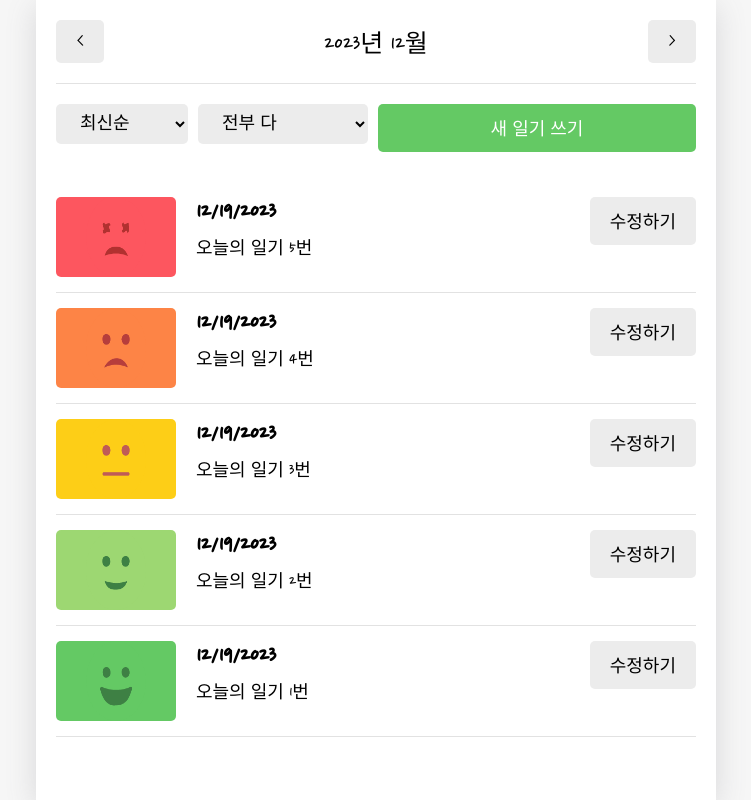
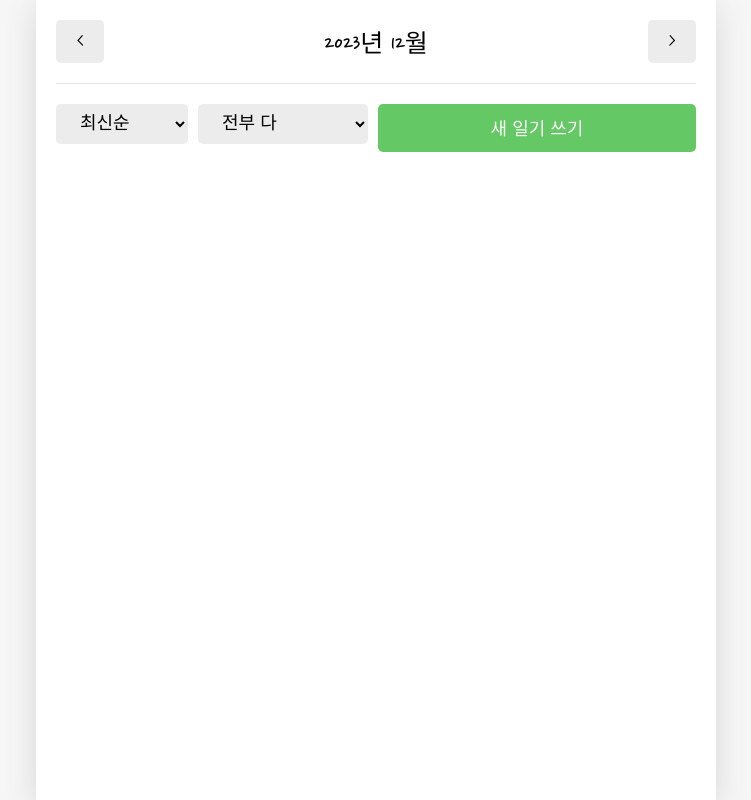
Before and after one commit to YoungKyuK/JsStudy, a React (Create React App) app in the folder emotion-diary/: page / in a window 1280 px wide. Shown: the whole page, without its empty margins (264-1015 px from the left). Built offline with nearby package versions, Linux system fonts and the light colour scheme; a web font is replaced by a local one.

Commit message:
webStorage

```diff
--- a/emotion-diary/src/App.js
+++ b/emotion-diary/src/App.js
@@ -43,50 +43,23 @@ const reducer = ( state, action ) => {
     default :
       return state;
  }
+
+ localStorage.setItem('diary', JSON.stringify(newState));
  return newState;
 };
 
 export const DiaryStateContext = React.createContext();
 export const DiaryDispatchContext = React.createContext();
 
-const dummyDate = [
-  {
-    id: 1,
-    emotion: 1,
-    content: "오늘의 일기 1번",
-    date: 1702946599997,
-  },
-  {
-    id: 2,
-    emotion: 2,
-    content: "오늘의 일기 2번",
-    date: 1702946599998,
-  },
-  {
-    id: 3,
-    emotion: 3,
-    content: "오늘의 일기 3번",
-    date: 1702946599999,
-  },
-  {
-    id: 4,
-    emotion: 4,
-    content: "오늘의 일기 4번",
-    date: 1702946600000,
-  },
-  {
-    id: 5,
-    emotion: 5,
-    content: "오늘의 일기 5번",
-    date: 1702946600001,
-  }
-]
+
 
 function App() {
 
-
   useEffect( ()=> {
-
+     const item1 = localStorage.getItem('item1');
+     const item2 = localStorage.getItem('item2');
+     const item3 = JSON.parse(localStorage.getItem('item3'));
+     console.log( {item1, item2, item3});
   },[])
 
   // 배열의 비구조화할당에 0번째 인자는 항상 state이다. 그래서 기존 state 이름인 data를 넣고
@@ -94,11 +67,25 @@ function App() {
   // useReducer(reducer, []) 두개의 인자를 꼭 전달해야하는데,
   // 첫번째 인자는 reducer(상태변화 처리함수), 두번째 인자는 state의 초기값
   // 상태변화처리함수인 reducer는 컴포넌트 밖으로 분리하여 직접 만들어줘야한다. (그래서 ,[]를 밖으로 분리)
-  const [data, dispatch] = useReducer(reducer, dummyDate);
+  const [data, dispatch] = useReducer(reducer, []);
+
+  // App 컴포넌트가 마운트 되었을 때
+  useEffect( ()=> {
+    const localData = localStorage.getItem('diary');
+    if(localData){
+      const diaryList = JSON.parse(localData).sort((a,b)=>parseInt(b.id) - parseInt(a.id));
+      dataId.current = parseInt(diaryList[0].id) + 1
+
+      console.log(diaryList);
+      console.log(dataId);
+
+      dispatch({type: "INIT", data:diaryList});
+    }
+  },[])
 
   // 일기 id로 사용
-  // dummy data의 id가 1~5까지 있으므로 6번부터 시작해야 한다.
-  const dataId = useRef(6);
+  // dummy data의 id가 1~5까지 있으므로 6번부터 시작해야 한다. 삭제했으므로 다시 0
+  const dataId = useRef(0);
   // CREATE
   const onCreate = ( date, content, emotion )=> {
     dispatch({ type:"CREATE", data:{
--- a/emotion-diary/src/components/DiaryEditor.js
+++ b/emotion-diary/src/components/DiaryEditor.js
@@ -16,7 +16,7 @@ const DiaryEditor = ({ isEdit, originData }) => {
     const [emotion, setEmotion] = useState(3);
     const [date, setDate] = useState(getStringDate(new Date));
 
-    const { onCreate, onEdit } = useContext(DiaryDispatchContext);
+    const { onCreate, onEdit, onRemove } = useContext(DiaryDispatchContext);
     const handleClickEmote = (emotion) => {
         setEmotion(emotion);
     }
@@ -41,6 +41,14 @@ const DiaryEditor = ({ isEdit, originData }) => {
         navigate('/', { replace: true })
     };
 
+
+    const handleRemove = () => {
+        if(window.confirm('정말 삭제하시겠습니까?')){
+           onRemove(originData.id);
+           navigate('/', {replace : true} )
+        }
+    }
+
     // useEffect : 컴포넌트의 값이 바뀌면 효과를 주는 hooks
     useEffect(() => {
         if (isEdit) {
@@ -54,7 +62,16 @@ const DiaryEditor = ({ isEdit, originData }) => {
         <div className="DiaryEditor">
             <MyHeader
                 headText={isEdit ? '일기 수정하기' : '새 일기쓰기'}
-                leftChild={<MyButton text={'< 뒤로가기'} onClick={() => navigate(-1)} />} />
+                leftChild={<MyButton text={'< 뒤로가기'} onClick={() => navigate(-1)} />}
+                rightChild={
+                    isEdit && (
+                        <MyButton text={'삭제하기'}
+                        type={'negative'}
+                        onClick={handleRemove}
+                        />
+                    )
+                }
+                />
 
             <div>
                 <section>
```
